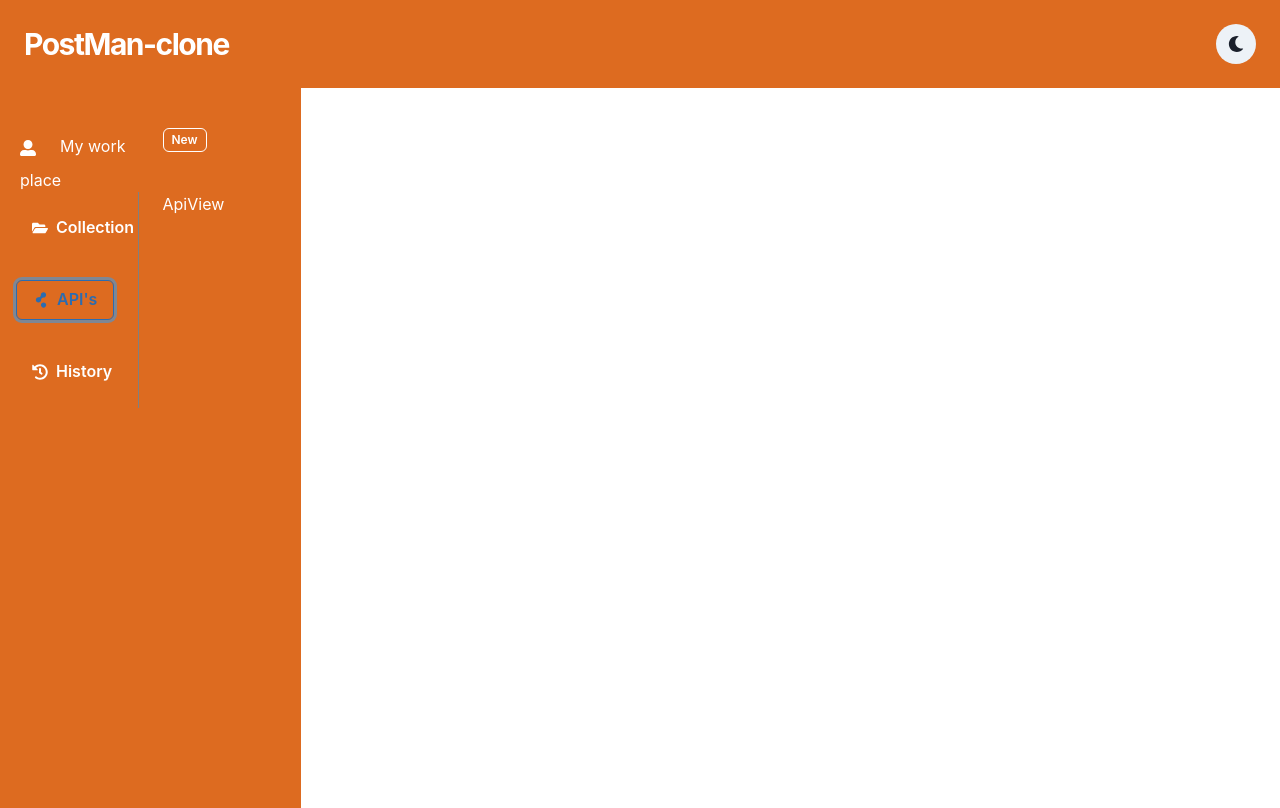
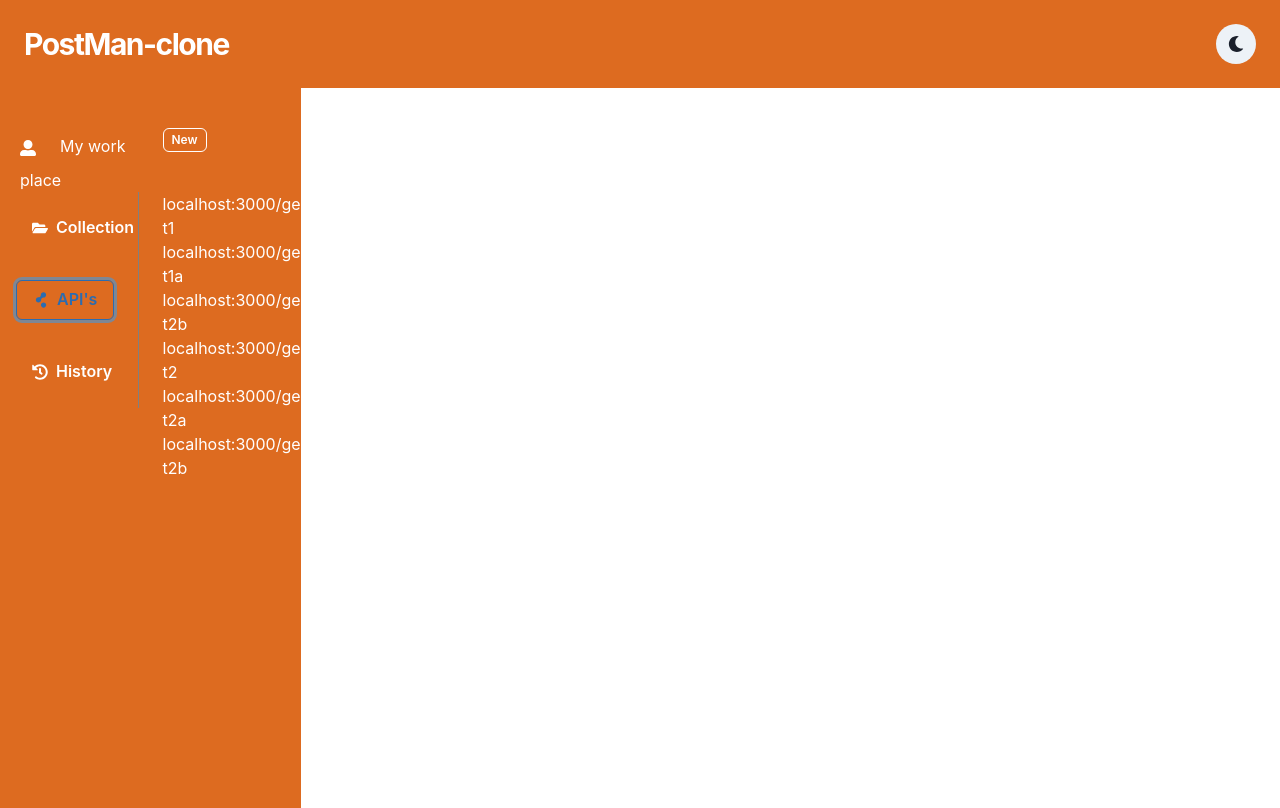
Before and after one commit to designerprasan007/postman-clone, a React (Create React App) app: page /dashboard in a window 1280 px wide. Both pictures are taken after a click on the button "API's". Built offline with nearby package versions, Linux system fonts and the light colour scheme.

Commit message:
api view done

```diff
--- a/src/components/partials/components/LeftSide/LeftSide.jsx
+++ b/src/components/partials/components/LeftSide/LeftSide.jsx
@@ -18,14 +18,16 @@ const LeftSide = () => {
     {
       id: 1,
       title: "Content 1",
+      text:"localhost:3000/get1",
       apicalls: [
         {
           id: "1a",
           title: "Test 1 A",
+          text:"localhost:3000/get1a"
         },
         { id: "1b",
         title: "Test 1 B",
-        text: "Lorem Ipsum Data"
+        text: "localhost:3000/get2b"
       }
       ]
     },
@@ -36,15 +38,18 @@ const LeftSide = () => {
         {
           id: "1b",
           title: "Test 1 B",
+          text:"localhost:3000/get2",
           apicalls: [
             {
               id: "1ba",
               title: "Test 1 A B",
-              text: "Lorem Ipsum Data"
+              text: "localhost:3000/get2a"
             }
           ]
         },
-        { id: "1b", title: "Test 1 B", text: "Lorem Ipsum Data" }
+        { id: "1b",
+        title: "Test 1 B",
+        text: "localhost:3000/get2b" }
       ]
     }
   ];
@@ -91,7 +96,11 @@ const LeftSide = () => {
                   return <FolderView {...item} key={`collapse-${index}`} />;
                 })}
               </div> }
-              {currentView === 'ApiView' && <ApiView /> }
+              {currentView === 'ApiView' && <div>
+              {LIST.map((item, index) => {
+                  return <ApiView {...item} key={`collapse-${index}`} />;
+                })}
+                </div>}
               {currentView === 'HistoryView' && <HistoryView /> }
 
             </Flex>
--- a/src/components/partials/components/LeftSide/components/ApiView/ApiView.jsx
+++ b/src/components/partials/components/LeftSide/components/ApiView/ApiView.jsx
@@ -1,7 +1,16 @@
 
-const ApiView = () => {
+const ApiView = ({text, apicalls, id, ...props}) => {
+  console.log(id)
   return (
-    <div>ApiView</div>
+    <div>
+      {text}
+        {apicalls?.map((datumn, index) => (
+        <ApiView
+          {...datumn}
+          key={`collapse-child-${index}`}
+        />
+      ))}
+    </div>
   )
 }
 
```
